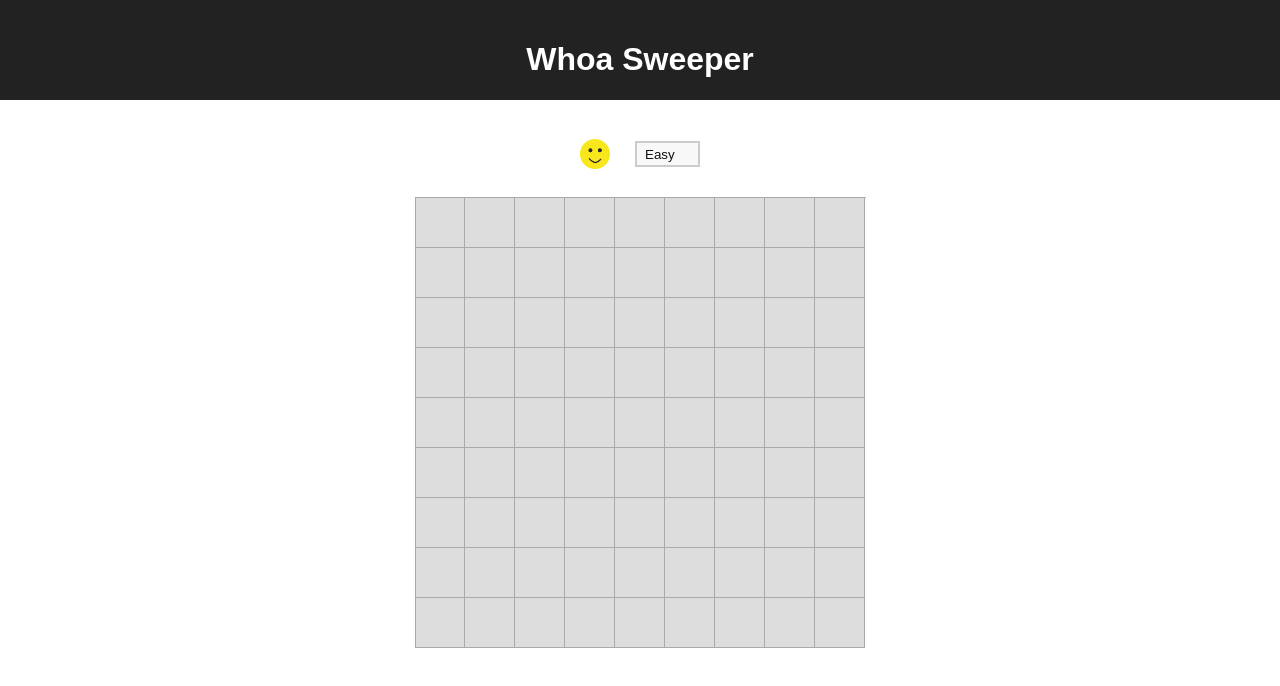
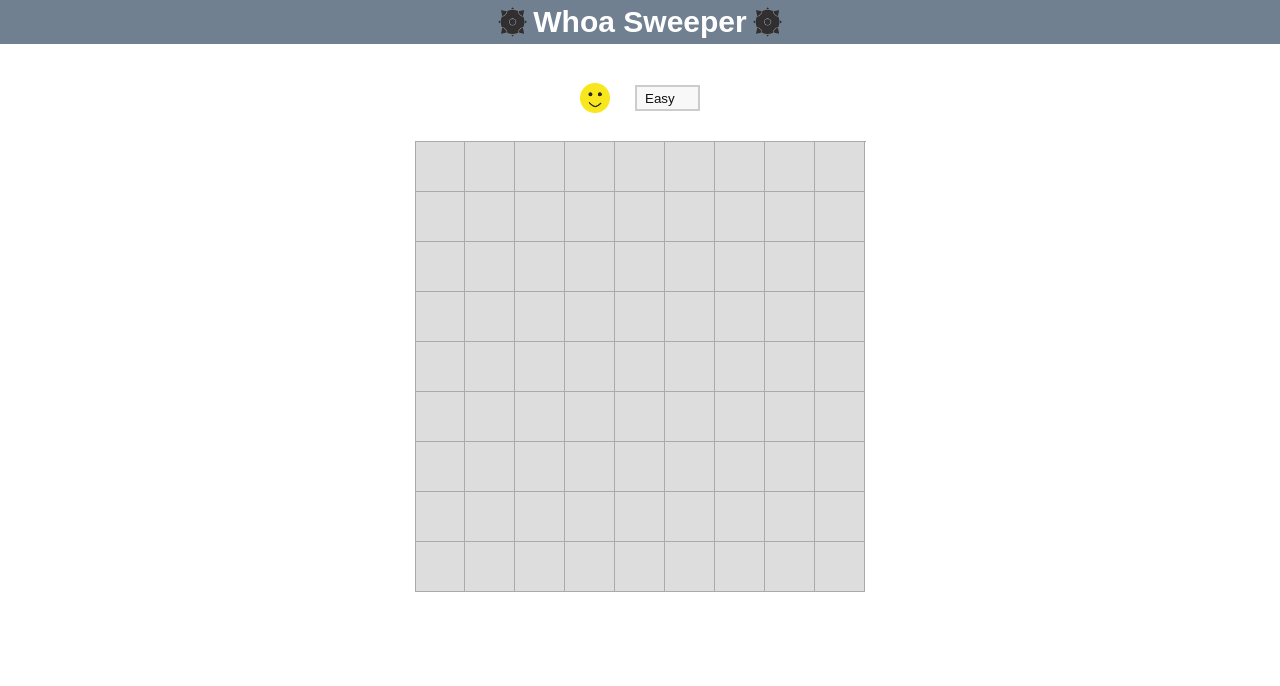
Before and after one commit to tyleraadams/whoa-sweeper, a React (Create React App) app: page / in a window 1280 px wide. Shown: the top 686 px of the page. Built offline with nearby package versions, Linux system fonts and the light colour scheme.

Commit message:
style nice

```diff
--- a/src/components/App/App.css
+++ b/src/components/App/App.css
@@ -3,8 +3,37 @@
 }
 
 .App-header {
-  background-color: #222;
-  height: 60px;
-  padding: 20px;
-  color: white;
+  background-color: #708090 ;
+  padding-top: 5px;
+  padding-bottom: 5px;
+  color: #fff;
 }
+
+h1 {
+  font-size: 30px;
+}
+
+h1 span {
+  position: relative;
+}
+
+h1 span::before,
+h1 span::after {
+  display: block;
+  content: "";
+  background: url('/mine.png') center center no-repeat;
+  background-size: contain;
+  width: 30px;
+  height: 30px;
+  position: absolute;
+  top: 50%;
+  transform: translateY(-50%);
+}
+
+h1 span::before {
+  left: -36px;
+}
+
+h1 span::after {
+  right: -36px;
+}
--- a/src/components/App/App.js
+++ b/src/components/App/App.js
@@ -29,7 +29,7 @@ class App extends Component {
     return (
       <div className="App">
         <div className="App-header">
-          <h1>{appConfig.name}</h1>
+          <h1><span>{appConfig.name}</span></h1>
         </div>
         <Messages status={this.state.gameStatus} />
         <Smiley
--- a/src/components/Smiley/Smiley.css
+++ b/src/components/Smiley/Smiley.css
@@ -8,8 +8,14 @@
   margin-right: 25px;
   top: 10px;
   position: relative;
+  cursor: pointer;
+  outline: none;
 }
 
-.smiley-button  img {
+.smiley-button img {
   width: 100%;
 }
+
+.smiley-button img:hover {
+  opacity: 0.8;
+}
--- a/src/components/Space/Space.css
+++ b/src/components/Space/Space.css
@@ -2,10 +2,18 @@
   background: #DDDDDD;
   position: relative;
   padding-bottom: 100%;
+  cursor: pointer;
+}
+.board__space:hover {
+  background: #EEEEEE;
+}
+.board__space--revealed {
+  background: #ccc;
+  cursor: default;
 }
 
-.board__space--revealed {
-  background: #ccc;
+.board__space--revealed:hover  {
+   background: #ccc;
 }
 
 .board__space--flagged {
--- a/src/index.css
+++ b/src/index.css
@@ -1,8 +1,14 @@
-html,body {
+html,
+body {
   height:100%;
   padding:0;
   margin:0;
 }
+
 body {
   font-family: sans-serif;
 }
+
+h1 {
+  margin: 0;
+}
```
